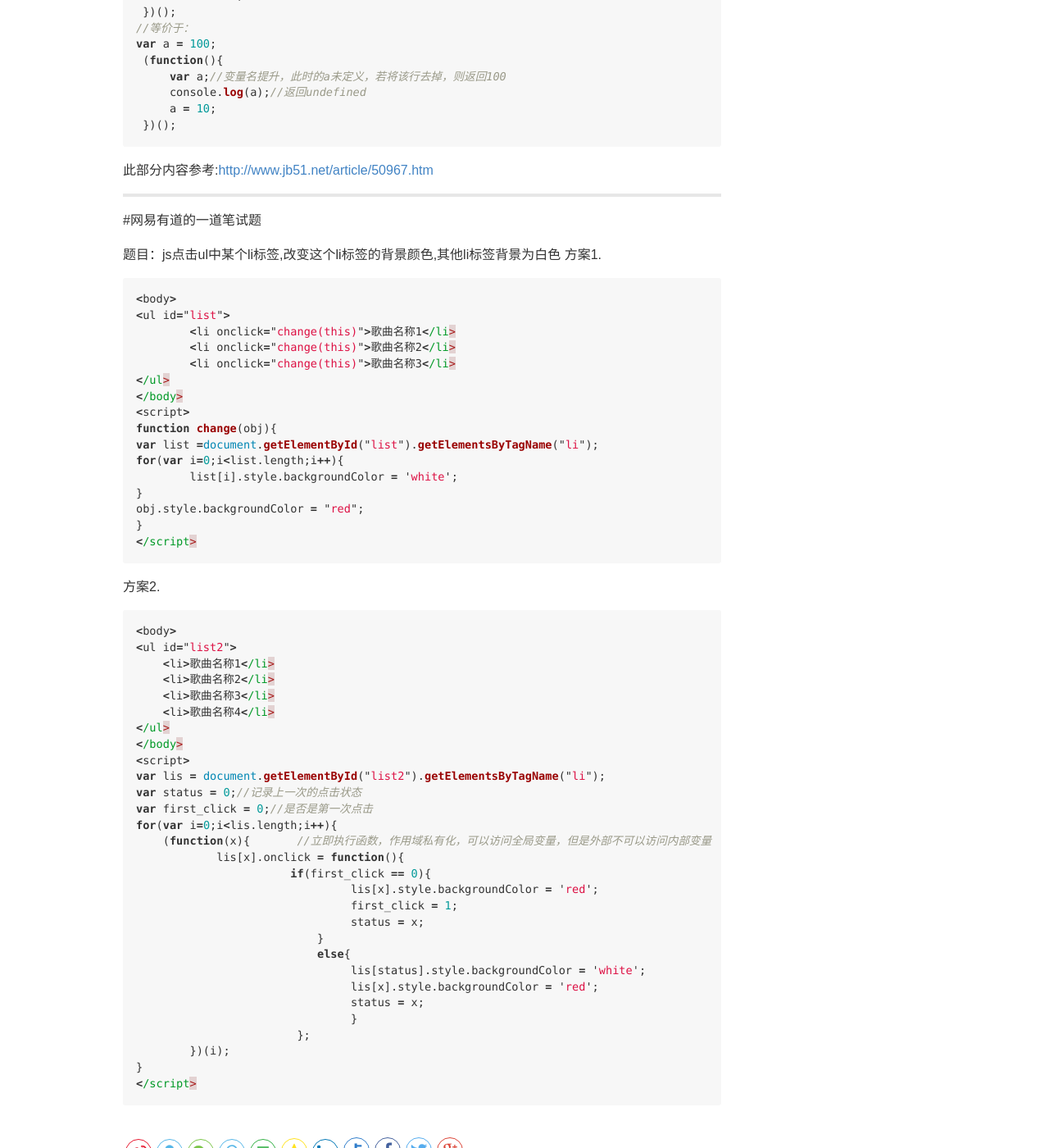
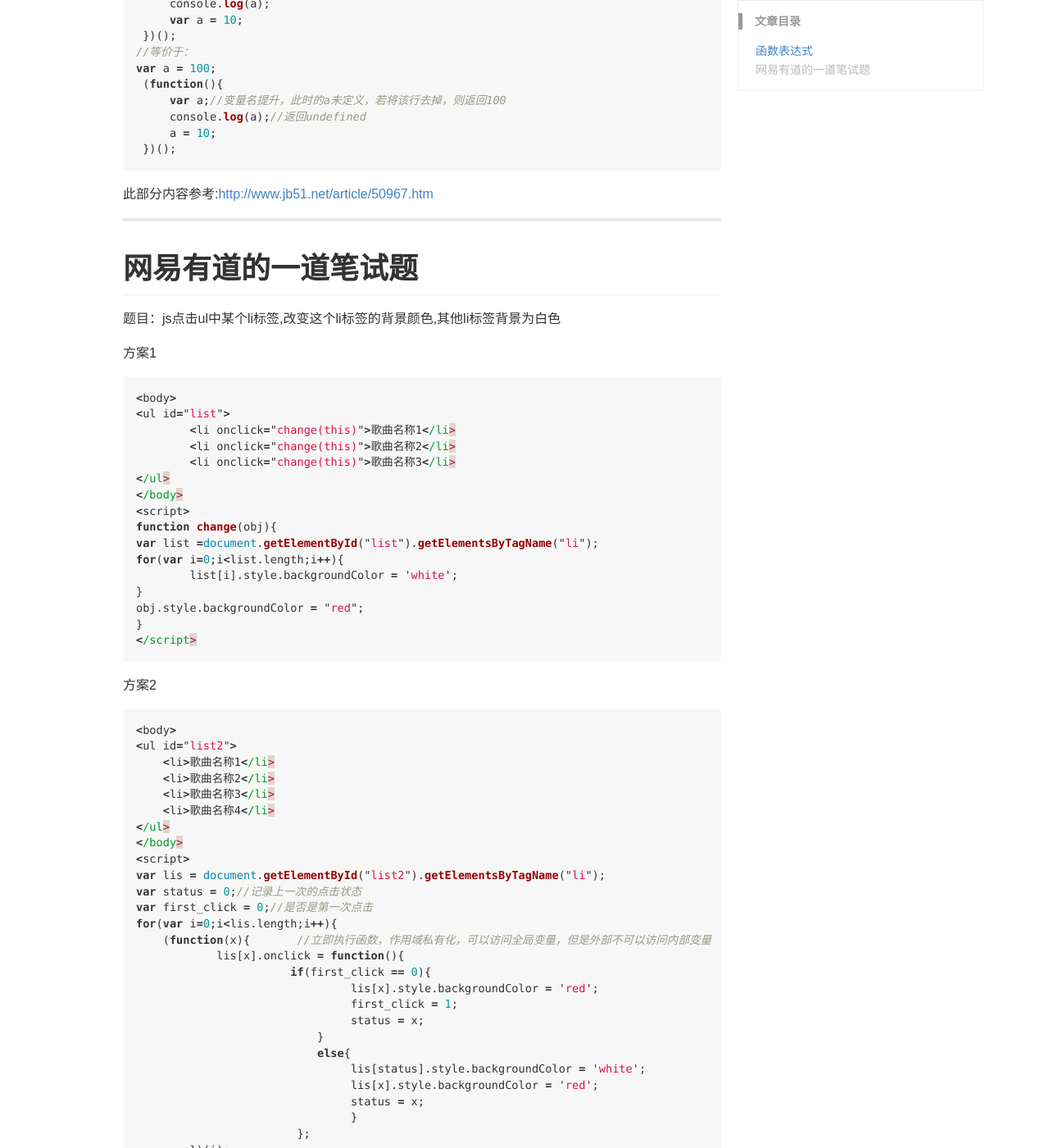
Before and after one commit to MissMiao/blog, a Jekyll site: the page built from _posts/2016_8M/2016-08-25-function.md, in a window 1280 px wide and 1400 px high, scrolled down 1110 px. Shown: the whole window at 82% size. Built offline with Jekyll 4.4.1, drawn with Linux system fonts in a browser that asks for light colours; comment, search, counter and statistics services are not loaded.

````diff
--- a/_posts/2016_8M/2016-08-25-function.md
+++ b/_posts/2016_8M/2016-08-25-function.md
@@ -7,7 +7,7 @@ keywords: redis, NoSQL
 
 ---
 
-#函数表达式
+# 函数表达式
 
 **函数声明**：function fnName () {…};使用function关键字声明一个函数，再指定一个函数名，叫函数声明。
 
@@ -59,10 +59,11 @@ var a = 100;
 
 ---
 
-#网易有道的一道笔试题
+# 网易有道的一道笔试题
 
 题目：js点击ul中某个li标签,改变这个li标签的背景颜色,其他li标签背景为白色
-方案1.
+
+方案1
 ```js
 <body>
 <ul id="list">
@@ -81,7 +82,8 @@ obj.style.backgroundColor = "red";
 }
 </script>
 ```
-方案2.
+
+方案2
 ```js
 <body>
 <ul id="list2">
````
